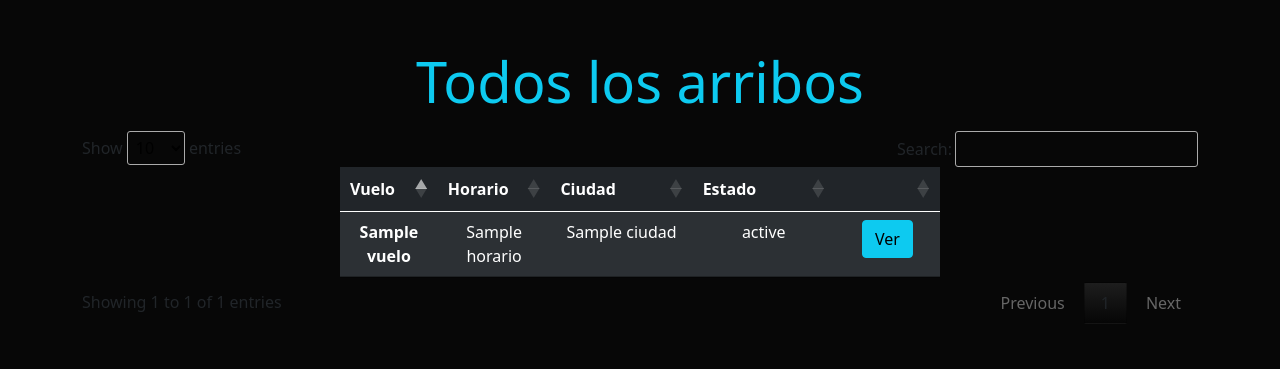
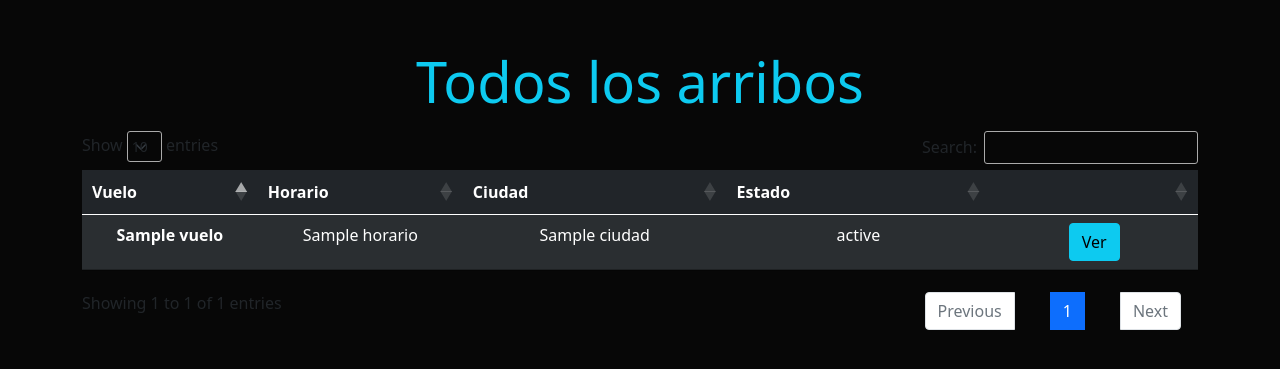
Before and after one commit to SebastianMaciel/consulta-vuelos, a Node server app: template views/ver-arribos.ejs in a window 1280 px wide. Shown: the part 56-425 px from the top of the page. Run offline with Node 20, Linux system fonts and the light colour scheme; the template is opened without the code that fills it: most values are stand-ins (such as "Sample title", 1, 10 or a date in 2020); some libraries are stand-ins or nearby versions.

Commit message:
Estilizando tablas

```diff
--- a/views/ver-arribos.ejs
+++ b/views/ver-arribos.ejs
@@ -13,6 +13,7 @@
       crossorigin="anonymous"
     />
     <link rel="stylesheet" type="text/css" href="https://cdn.datatables.net/1.10.22/css/jquery.dataTables.css" />
+    <link rel="stylesheet" href="https://cdn.datatables.net/1.10.22/css/dataTables.bootstrap.min.css" />
 
     <title>Consulta de Vuelos</title>
   </head>
@@ -91,6 +92,7 @@
       crossorigin="anonymous"
     ></script>
     <script type="text/javascript" charset="utf8" src="https://cdn.datatables.net/1.10.22/js/jquery.dataTables.js"></script>
+    <script src="https://cdn.datatables.net/1.10.22/js/dataTables.bootstrap.min.js"></script>
     <script src="./js/ver-arribos.js"></script>
   </body>
 </html>
```
